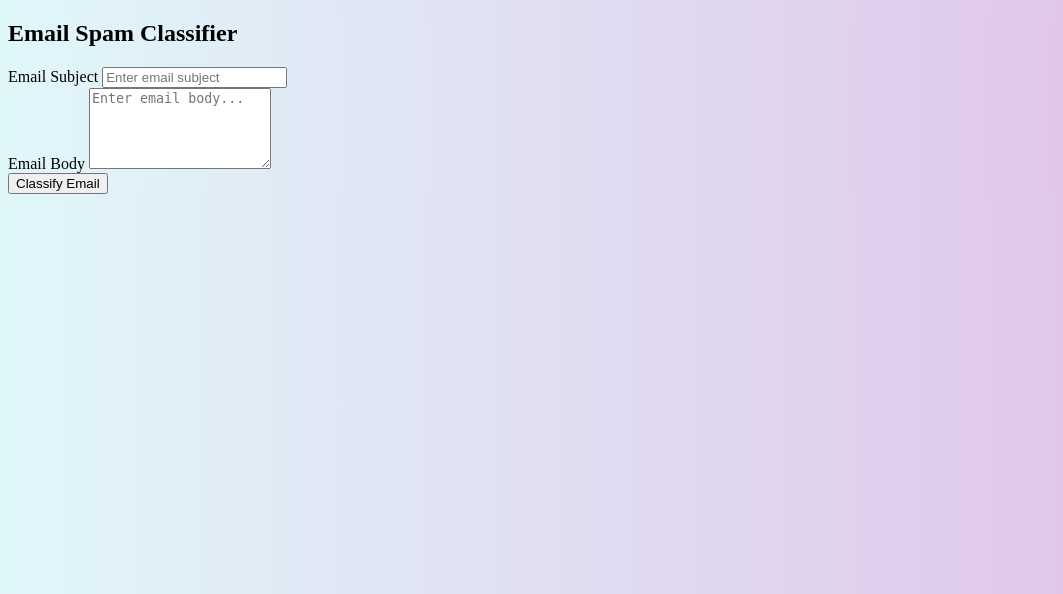
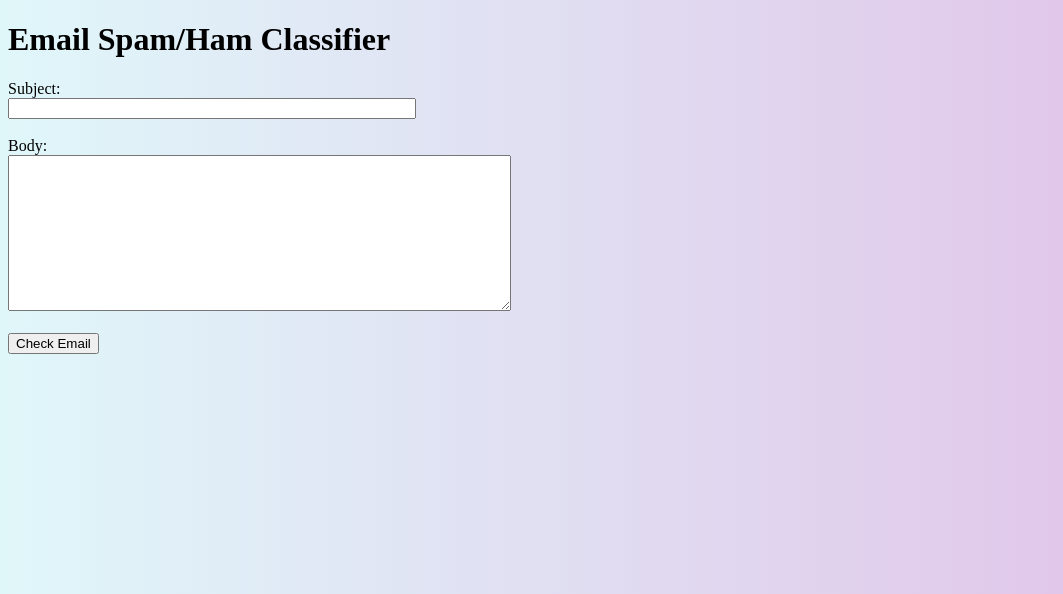
Before and after one commit to jessie726/Phishing-Email-Detector, a Flask app: page / in a window 1280 px wide. Shown: the top 594 px of the page, without its empty margins (0-1063 px from the left). Run offline with Flask 3, Linux system fonts and the light colour scheme; parts of the project's set-up code (start-up, migrations or seed data) failed here and were passed over.

Commit message:
Update index.html

```diff
--- a/templates/index.html
+++ b/templates/index.html
@@ -11,34 +11,20 @@
     background: linear-gradient(to right, #e0f7fa, #e1bee7);
   }
 </style>
-<body class="bg-light">
-  <div class="d-flex justify-content-center align-items-center min-vh-100" style="background: linear-gradient(to right, #e0f7fa, #e1bee7);">
-    <div class="card shadow-lg p-4" style="width: 100%; max-width: 600px;">
-      <div class="card-header text-center bg-primary text-white">
-        <h2>Email Spam Classifier</h2>
-      </div>
-      <div class="card-body">
-        <form method="POST">
-          <div class="mb-3">
-            <label for="subject" class="form-label">Email Subject</label>
-            <input type="text" class="form-control" id="subject" name="subject" placeholder="Enter email subject">
-          </div>
-          <div class="mb-3">
-            <label for="body" class="form-label">Email Body</label>
-            <textarea class="form-control" id="body" name="body" rows="5" placeholder="Enter email body..."></textarea>
-          </div>
-          <div class="text-center">
-            <button type="submit" class="btn btn-success px-4">Classify Email</button>
-          </div>
-        </form>
+<body>
+    <h1>Email Spam/Ham Classifier</h1>
+    <form method="POST">
+        <label for="subject">Subject:</label><br>
+        <input type="text" id="subject" name="subject" style="width: 400px;"><br><br>
 
-        {% if prediction %}
-        <div class="alert mt-4 text-center {% if prediction == 'Spam' %}alert-danger{% else %}alert-success{% endif %}">
-          <strong>Result:</strong> This email is classified as <strong>{{ prediction }}</strong>.
-        </div>
-        {% endif %}
-      </div>
-    </div>
-  </div>
+        <label for="body">Body:</label><br>
+        <textarea id="body" name="body" rows="10" cols="60"></textarea><br><br>
+
+        <input type="submit" value="Check Email">
+    </form>
+
+    {% if prediction %}
+        <h2>Result: {{ prediction }}</h2>
+    {% endif %}
 </body>
 </html>
```
